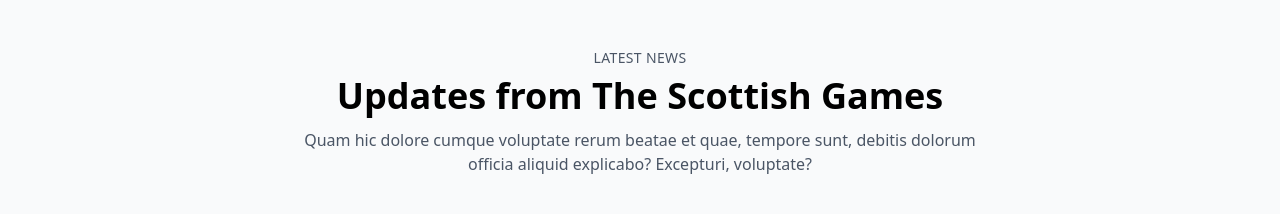
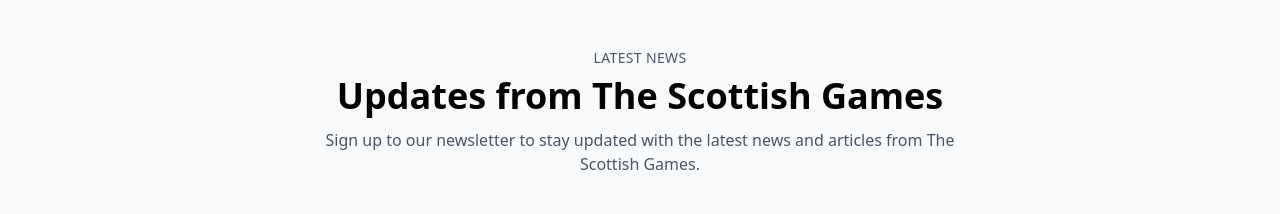
Before and after one commit to ap-sullivan/paisley-games, a React (Vite) app: page /news in a window 1280 px wide. Shown: the top 214 px of the page. Built offline with nearby package versions, Linux system fonts and the light colour scheme; no server answers.

Commit message:
news again

```diff
--- a/src/pages/News.jsx
+++ b/src/pages/News.jsx
@@ -28,8 +28,7 @@
                             Updates from The Scottish Games
                         </h1>
                         <p className="text-gray-600 mt-3 max-w-2xl mx-auto">
-                            Quam hic dolore cumque voluptate rerum beatae et quae, tempore sunt,
-                            debitis dolorum officia aliquid explicabo? Excepturi, voluptate?
+                            Sign up to our newsletter to stay updated with the latest news and articles from The Scottish Games.
                         </p>
                     </div>
 
```
